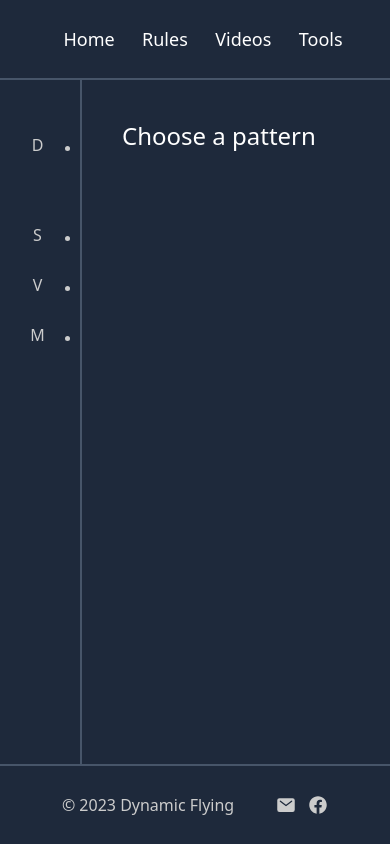
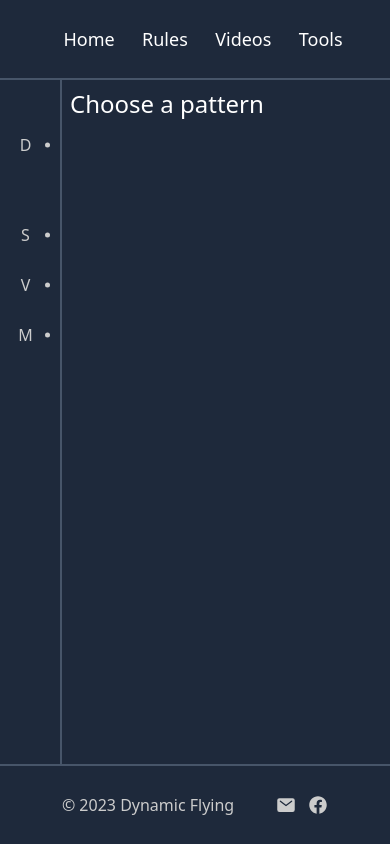
Before and after one commit to dynamicflying/website, a Next.js app: page /website/videos/D2W/choose in a window 390 px wide. Built offline with nearby package versions, Linux system fonts and the light colour scheme.

Commit message:
fix(videos): make videos responsive

```diff
--- a/components/PatternDisplay.tsx
+++ b/components/PatternDisplay.tsx
@@ -15,7 +15,7 @@ export default function PatternDisplay({
 }: PatternDisplayProps) {
   return (
     <div className="flex flex-row h-full text-textBright">
-      <div className="flex flex-col p-10 gap-10">
+      <div className="flex flex-col p-2 sm:p-10 gap-10">
         {pattern ? (
           <>
             <h1 className="flex text-2xl">{`${pattern.name} (${discipline.id})`}</h1>
@@ -66,7 +66,10 @@ function DescriptionTable({ sections }: DescriptionTableProps) {
     <table className="table-auto">
       <tbody>
         {sections.map((section) => (
-          <tr key={section.title}>
+          <tr
+            key={section.title}
+            className="max-sm:flex max-sm:flex-col max-sm:mb-5"
+          >
             <td className="px-4 py-2 font-bold align-top">{section.title}</td>
             <td className="px-4 py-2">
               <Markdown md={section.text} />
--- a/styles/global.css
+++ b/styles/global.css
@@ -45,6 +45,31 @@
   padding-top: 56.25% /* Player ratio: 100 / (1280 / 720) */
 }
 
+.ps-submenu-expand-icon {
+  display: flex;
+  align-items: center;
+}
+
+@media (max-width: 640px) {
+  .ps-menu-button {
+    padding-left: 8px !important;
+    gap: 0;
+  }
+
+  .ps-menu-label {
+    display: none;
+  }
+
+  .ps-menu-icon {
+    margin-right: 0 !important;
+  }
+
+  .ps-collapsed {
+    width: 60px !important;
+    min-width: 60px !important;
+  }
+}
+
 .react-player {
   position: absolute;
   top: 0;
```
